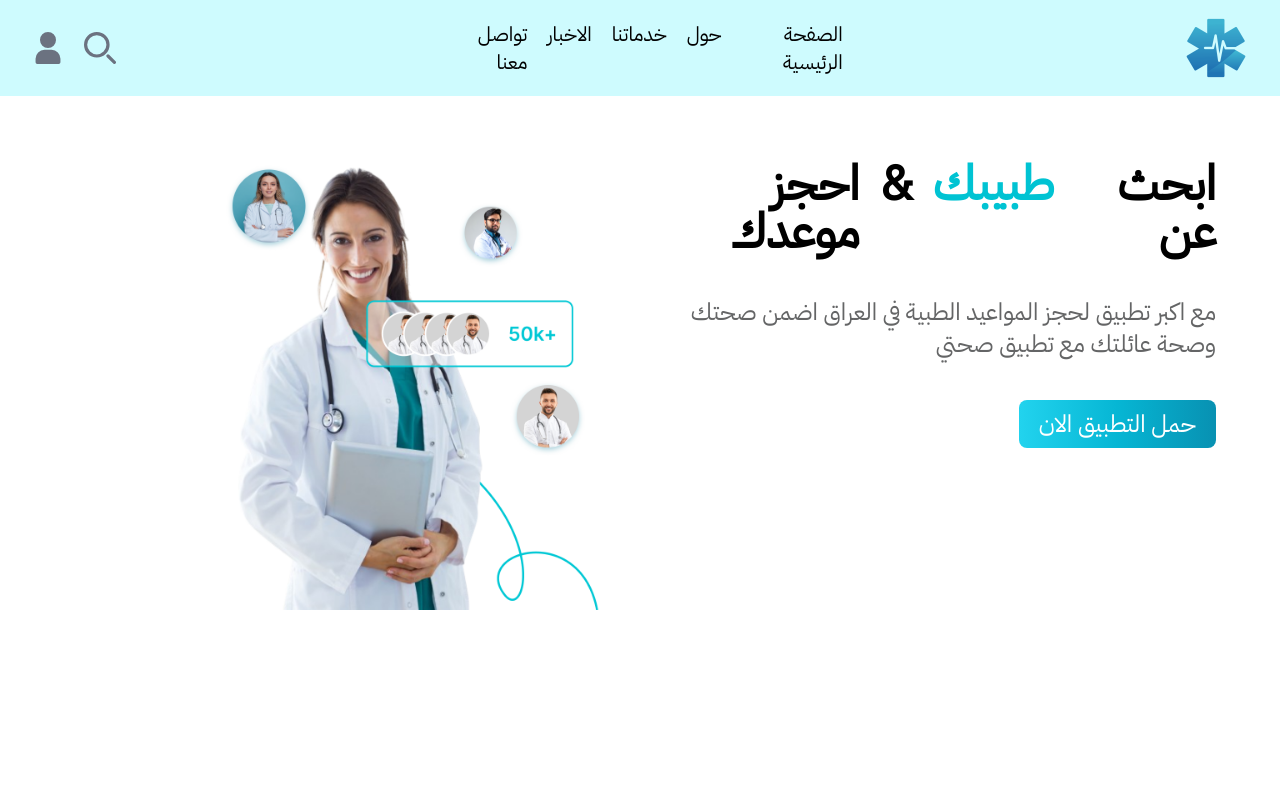
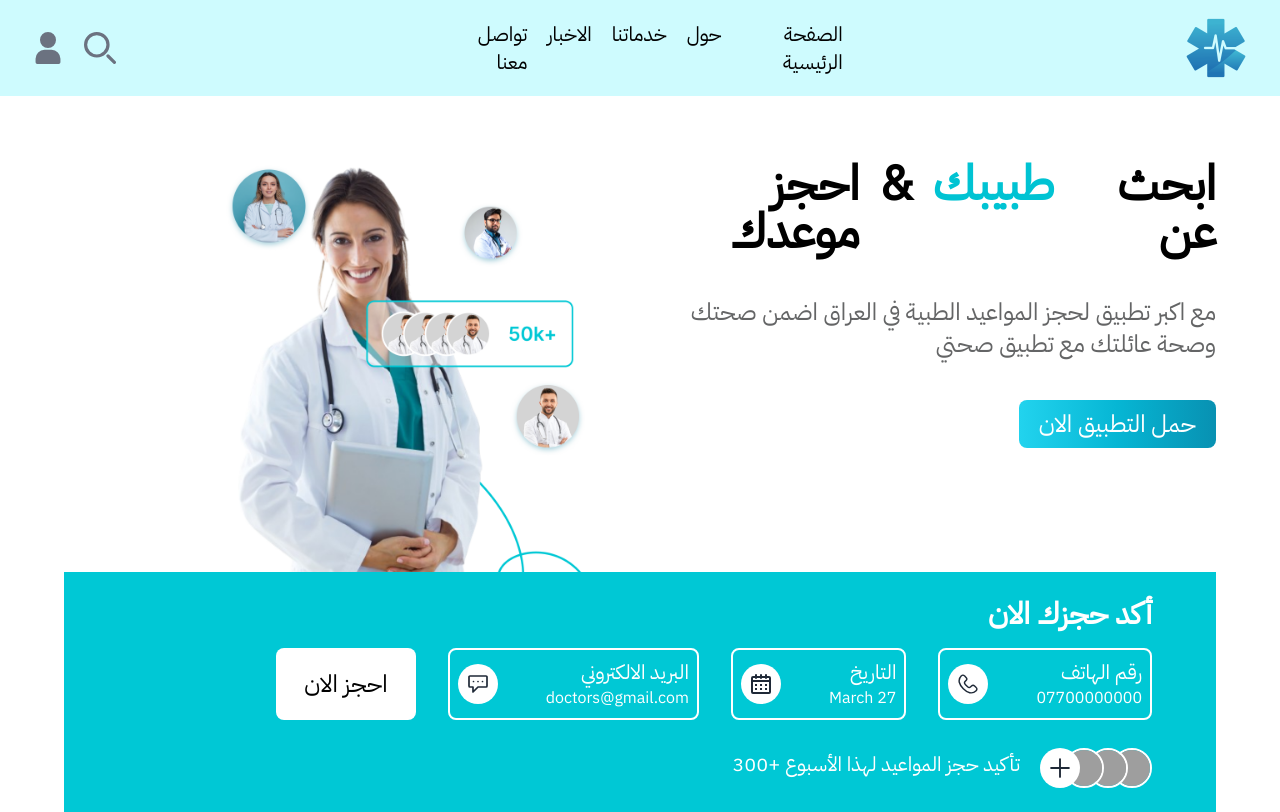
Before and after one commit to noor3030/doctor-landing-page, a Nuxt app: page / in a window 1280 px wide. Built offline with nearby package versions, Linux system fonts and the light colour scheme; grey boxes are pictures that could not be loaded.

Commit message:
Update AppBar and add BookingCard component

```diff
--- a/components/AppBar.vue
+++ b/components/AppBar.vue
@@ -1,5 +1,5 @@
 <template>
-  <div class="grid grid-cols-2 p-16">
+  <div class="grid grid-cols-2 pt-16 px-16 ">
     <div class="text-section justify-start content-start flex flex-col">
       <div class="text-5xl flex row space-x-5 font-bold">
         <h1 class="ml-4">ابحث عن</h1>
@@ -20,7 +20,7 @@
         </button>
       </div>
     </div>
-    <div class="image-section flex flex-col justify-start content-start">
+    <div class="image-section flex flex-col justify-start content-start mb-0">
       <img
         src="../public/doctors-images/appbar-image.png"
         alt=""
--- /dev/null
+++ b/components/BookingCard.vue
@@ -0,0 +1,149 @@
+<template>
+
+    <div class="flex content-center justify-center self-center">
+        <div
+    class="bg-[#00c8d5] -mt-32 px-16 mx-16 py-6 text-[#ffff] w-full"
+  >
+    <h1 class="text-3xl font-bold">أكد حجزك الان</h1>
+
+    <div class="flex gap-x-8">
+      <!-- phone -->
+      <div class="flex">
+        <div
+          class="flex justify-center content-center border-2 border-[#ffff] rounded-lg mt-4 p-2 gap-x-12"
+        >
+          <div class="flex flex-col">
+            <h1 class="text-xl">رقم الهاتف</h1>
+            <span>07700000000</span>
+          </div>
+          <div
+            class="flex justify-center content-center rounded-full bg-[#ffff] w-10 h-10 self-center"
+          >
+            <svg
+              class="w-[20px] h-[20px] text-gray-800 dark:text-white self-center"
+              aria-hidden="true"
+              xmlns="http://www.w3.org/2000/svg"
+              fill="none"
+              viewBox="0 0 18 18"
+            >
+              <path
+                stroke="currentColor"
+                stroke-linecap="round"
+                stroke-linejoin="round"
+                stroke-width="1.3"
+                d="m16.344 12.168-1.4-1.4a1.98 1.98 0 0 0-2.8 0l-.7.7a1.98 1.98 0 0 1-2.8 0l-2.1-2.1a1.98 1.98 0 0 1 0-2.8l.7-.7a1.981 1.981 0 0 0 0-2.8l-1.4-1.4a1.828 1.828 0 0 0-2.8 0C-.638 5.323 1.1 9.542 4.78 13.22c3.68 3.678 7.9 5.418 11.564 1.752a1.828 1.828 0 0 0 0-2.804Z"
+              />
+            </svg>
+          </div>
+        </div>
+      </div>
+      <!-- date -->
+      <div class="flex">
+        <div
+          class="flex justify-center content-center border-2 border-[#ffff] rounded-lg mt-4 p-2 gap-x-12"
+        >
+          <div class="flex flex-col">
+            <h1 class="text-xl">التاريخ</h1>
+            <span> March 27</span>
+          </div>
+          <div
+            class="flex justify-center content-center rounded-full bg-[#ffff] w-10 h-10 self-center"
+          >
+            <svg
+              class="w-[20px] h-[20px] text-gray-800 dark:text-white self-center"
+              aria-hidden="true"
+              xmlns="http://www.w3.org/2000/svg"
+              fill="none"
+              viewBox="0 0 20 20"
+            >
+              <path
+                fill="currentColor"
+                d="M6 1a1 1 0 0 0-2 0h2ZM4 4a1 1 0 0 0 2 0H4Zm7-3a1 1 0 1 0-2 0h2ZM9 4a1 1 0 1 0 2 0H9Zm7-3a1 1 0 1 0-2 0h2Zm-2 3a1 1 0 1 0 2 0h-2ZM1 6a1 1 0 0 0 0 2V6Zm18 2a1 1 0 1 0 0-2v2ZM5 11v-1H4v1h1Zm0 .01H4v1h1v-1Zm.01 0v1h1v-1h-1Zm0-.01h1v-1h-1v1ZM10 11v-1H9v1h1Zm0 .01H9v1h1v-1Zm.01 0v1h1v-1h-1Zm0-.01h1v-1h-1v1ZM10 15v-1H9v1h1Zm0 .01H9v1h1v-1Zm.01 0v1h1v-1h-1Zm0-.01h1v-1h-1v1ZM15 15v-1h-1v1h1Zm0 .01h-1v1h1v-1Zm.01 0v1h1v-1h-1Zm0-.01h1v-1h-1v1ZM15 11v-1h-1v1h1Zm0 .01h-1v1h1v-1Zm.01 0v1h1v-1h-1Zm0-.01h1v-1h-1v1ZM5 15v-1H4v1h1Zm0 .01H4v1h1v-1Zm.01 0v1h1v-1h-1Zm0-.01h1v-1h-1v1ZM2 4h16V2H2v2Zm16 0h2a2 2 0 0 0-2-2v2Zm0 0v14h2V4h-2Zm0 14v2a2 2 0 0 0 2-2h-2Zm0 0H2v2h16v-2ZM2 18H0a2 2 0 0 0 2 2v-2Zm0 0V4H0v14h2ZM2 4V2a2 2 0 0 0-2 2h2Zm2-3v3h2V1H4Zm5 0v3h2V1H9Zm5 0v3h2V1h-2ZM1 8h18V6H1v2Zm3 3v.01h2V11H4Zm1 1.01h.01v-2H5v2Zm1.01-1V11h-2v.01h2Zm-1-1.01H5v2h.01v-2ZM9 11v.01h2V11H9Zm1 1.01h.01v-2H10v2Zm1.01-1V11h-2v.01h2Zm-1-1.01H10v2h.01v-2ZM9 15v.01h2V15H9Zm1 1.01h.01v-2H10v2Zm1.01-1V15h-2v.01h2Zm-1-1.01H10v2h.01v-2ZM14 15v.01h2V15h-2Zm1 1.01h.01v-2H15v2Zm1.01-1V15h-2v.01h2Zm-1-1.01H15v2h.01v-2ZM14 11v.01h2V11h-2Zm1 1.01h.01v-2H15v2Zm1.01-1V11h-2v.01h2Zm-1-1.01H15v2h.01v-2ZM4 15v.01h2V15H4Zm1 1.01h.01v-2H5v2Zm1.01-1V15h-2v.01h2Zm-1-1.01H5v2h.01v-2Z"
+              />
+            </svg>
+          </div>
+        </div>
+      </div>
+      <!-- email -->
+      <div class="flex">
+        <div
+          class="flex justify-center content-center border-2 border-[#ffff] rounded-lg mt-4 p-2 gap-x-12"
+        >
+          <div class="flex flex-col">
+            <h1 class="text-xl">البريد الالكتروني</h1>
+            <span>doctors@gmail.com</span>
+          </div>
+          <div
+            class="flex justify-center content-center rounded-full bg-[#ffff] w-10 h-10 self-center"
+          >
+            <svg
+              class="w-[20px] h-[20px] text-gray-800 dark:text-white self-center"
+              aria-hidden="true"
+              xmlns="http://www.w3.org/2000/svg"
+              fill="none"
+              viewBox="0 0 20 18"
+            >
+              <path
+                stroke="currentColor"
+                stroke-linecap="round"
+                stroke-linejoin="round"
+                stroke-width="1.7"
+                d="M5.5 6.5h.01m4.49 0h.01m4.49 0h.01M18 1H2a1 1 0 0 0-1 1v9a1 1 0 0 0 1 1h3v5l5-5h8a1 1 0 0 0 1-1V2a1 1 0 0 0-1-1Z"
+              />
+            </svg>
+          </div>
+        </div>
+      </div>
+
+      <div
+        class="flex justify-center content-center rounded-lg mt-4 p-0 px-7 bg-white text-black text-2xl"
+      >
+        <a href="" class="self-center">احجز الان</a>
+      </div>
+    </div>
+
+    <div class="flex gap-x-5">
+      <div class="flex -space-x-4 rtl:space-x-reverse mt-7">
+        <img
+          class="w-10 h-10 border-2 border-white rounded-full dark:border-gray-800"
+          src="../public/doctors-images/doctor2.png"
+          alt=""
+        />
+        <img
+          class="w-10 h-10 border-2 border-white rounded-full dark:border-gray-800"
+          src="../public/doctors-images/doctor3.png"
+          alt=""
+        />
+        <img
+          class="w-10 h-10 border-2 border-white rounded-full dark:border-gray-800"
+          src="../public/doctors-images/doctor4.png"
+          alt=""
+        />
+        <div
+          class="flex justify-center content-center rounded-full bg-[#ffff] w-10 h-10 self-center"
+        >
+          <svg
+            class="w-[20px] h-[20px] text-gray-800 dark:text-white self-center"
+            aria-hidden="true"
+            xmlns="http://www.w3.org/2000/svg"
+            fill="none"
+            viewBox="0 0 18 18"
+          >
+            <path
+              stroke="currentColor"
+              stroke-linecap="round"
+              stroke-linejoin="round"
+              stroke-width="1.7"
+              d="M9 1v16M1 9h16"
+            />
+          </svg>
+        </div>
+      </div>
+      <p class="text-xl self-center mt-5">
+        تأكيد حجز المواعيد لهذا الأسبوع +300
+      </p>
+    </div>
+  </div>
+    </div>
+
+</template>
--- a/pages/index.vue
+++ b/pages/index.vue
@@ -2,6 +2,7 @@
   <div dir="rtl">
     <Navbar></Navbar>
     <AppBar></AppBar>
+    <BookingCard></BookingCard>
   </div>
 </template>
 
```
